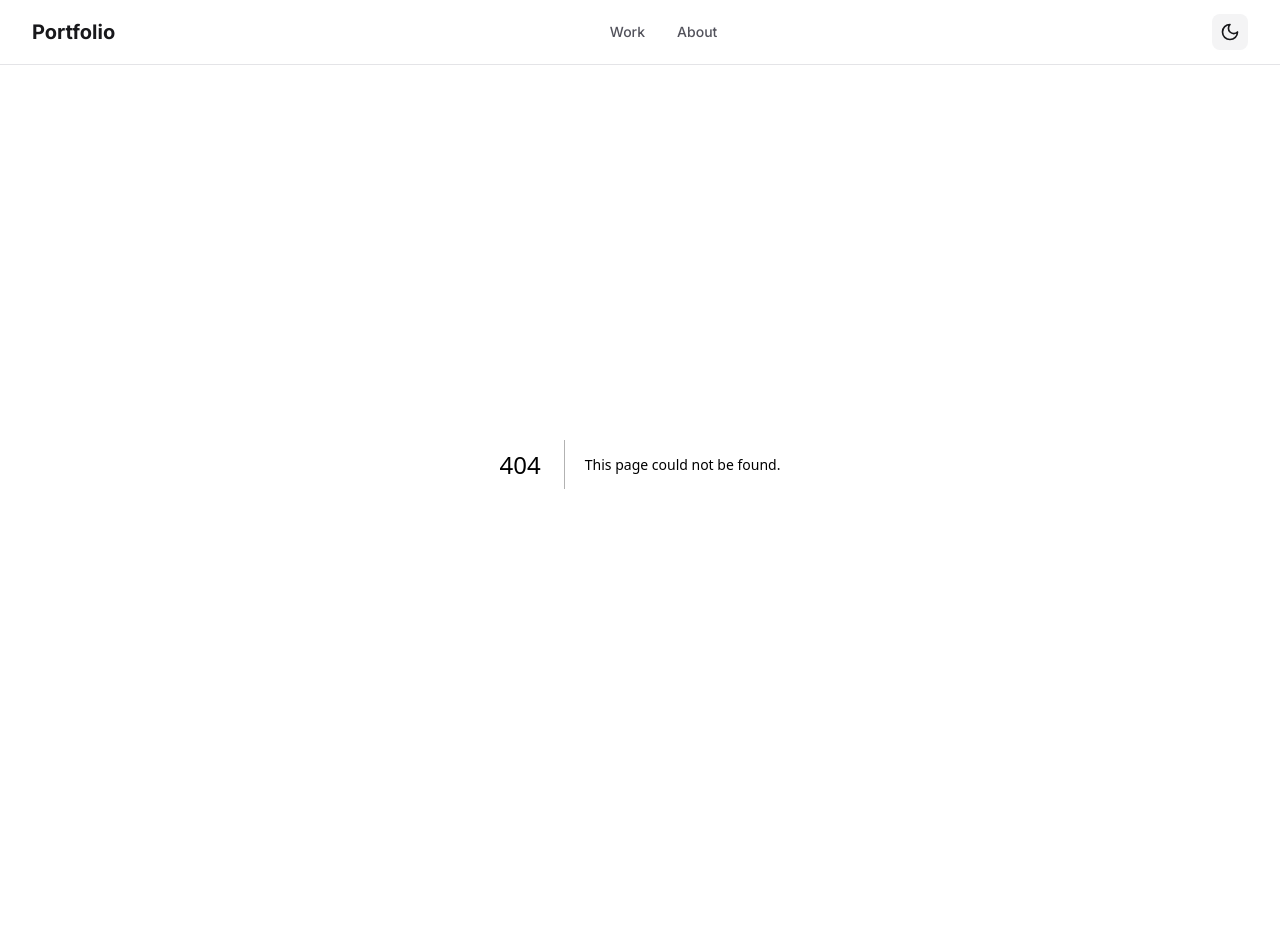
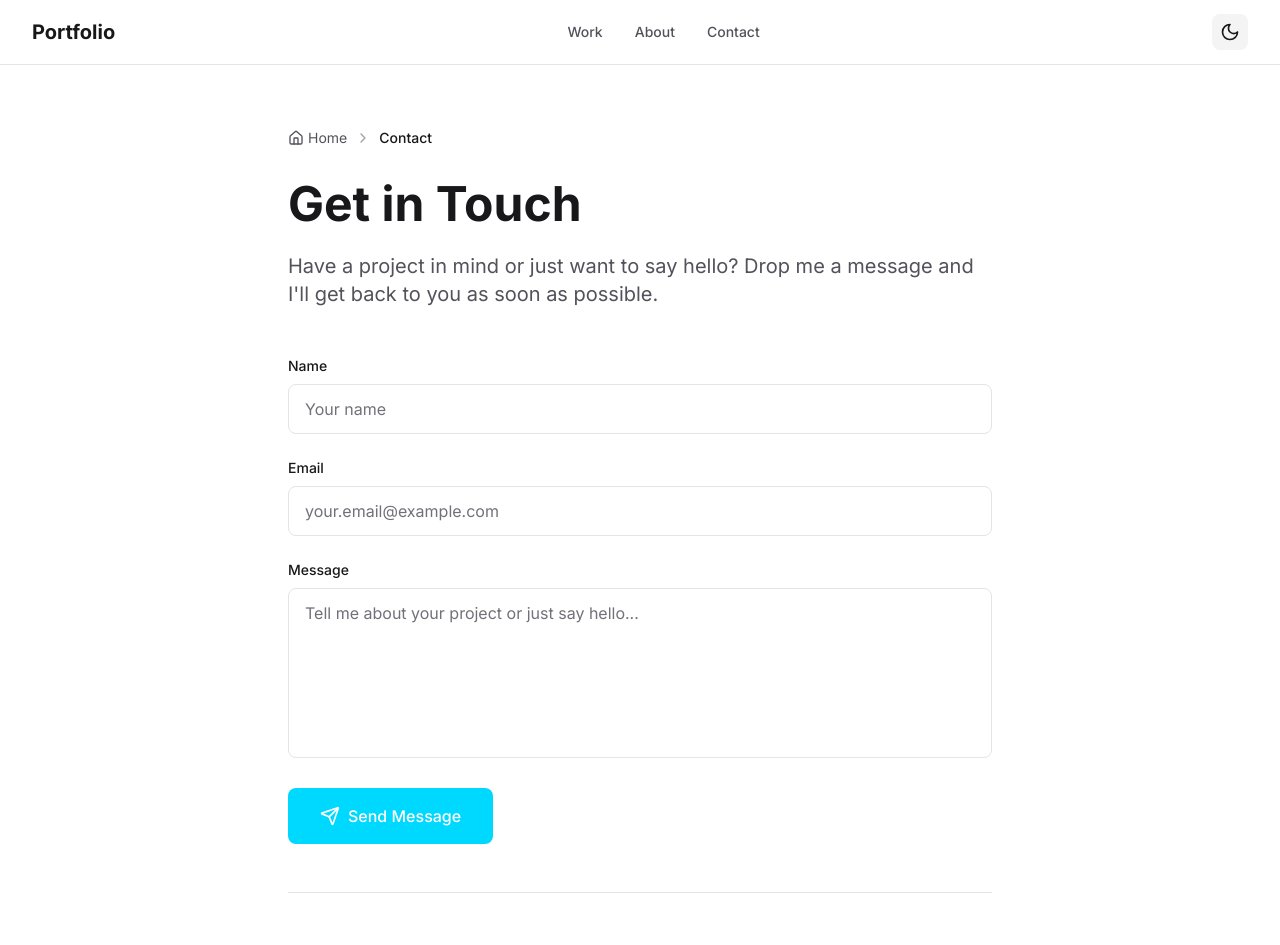
Before and after one commit to oliphauntai/creative-portfolio, a Next.js app: page /contact in a window 1280 px wide. Before the commit this address had no page. Shown: the top 945 px of the page. Built offline with nearby package versions, Linux system fonts and the light colour scheme.

Commit message:
Add contact page with form submitting to hello@hello.org

```diff
--- a/app/about/page.tsx
+++ b/app/about/page.tsx
@@ -35,7 +35,7 @@ export default function About() {
           Interested in working together?
         </p>
         <a
-          href="mailto:hello@example.com"
+          href="/contact"
           className="inline-block px-6 py-3 bg-accent text-white rounded-lg font-medium hover:bg-accent/90 transition-colors"
         >
           Get in Touch
--- /dev/null
+++ b/app/contact/page.tsx
@@ -0,0 +1,136 @@
+'use client'
+
+import { useState } from 'react'
+import { Breadcrumb } from '@/components/breadcrumb'
+import { Send } from 'lucide-react'
+
+export default function Contact() {
+  const [formData, setFormData] = useState({
+    name: '',
+    email: '',
+    message: '',
+  })
+  const [isSubmitting, setIsSubmitting] = useState(false)
+
+  const handleSubmit = async (e: React.FormEvent) => {
+    e.preventDefault()
+    setIsSubmitting(true)
+
+    const subject = `Contact from ${formData.name}`
+    const body = `Name: ${formData.name}%0D%0AEmail: ${formData.email}%0D%0A%0D%0AMessage:%0D%0A${formData.message}`
+
+    window.location.href = `mailto:hello@hello.org?subject=${encodeURIComponent(subject)}&body=${body}`
+
+    setTimeout(() => {
+      setIsSubmitting(false)
+      setFormData({ name: '', email: '', message: '' })
+    }, 1000)
+  }
+
+  const handleChange = (e: React.ChangeEvent<HTMLInputElement | HTMLTextAreaElement>) => {
+    setFormData({
+      ...formData,
+      [e.target.name]: e.target.value,
+    })
+  }
+
+  return (
+    <div className="max-w-3xl mx-auto px-4 sm:px-6 lg:px-8 py-16">
+      <Breadcrumb items={[{ label: 'Contact' }]} />
+
+      <div className="mb-12">
+        <h1 className="text-4xl md:text-5xl font-bold text-zinc-900 dark:text-zinc-50 mb-6">
+          Get in Touch
+        </h1>
+        <p className="text-xl text-zinc-600 dark:text-zinc-400">
+          Have a project in mind or just want to say hello? Drop me a message and I'll get back to you as soon as possible.
+        </p>
+      </div>
+
+      <form onSubmit={handleSubmit} className="space-y-6">
+        <div>
+          <label
+            htmlFor="name"
+            className="block text-sm font-medium text-zinc-900 dark:text-zinc-50 mb-2"
+          >
+            Name
+          </label>
+          <input
+            type="text"
+            id="name"
+            name="name"
+            value={formData.name}
+            onChange={handleChange}
+            required
+            className="w-full px-4 py-3 rounded-lg border border-zinc-200 dark:border-zinc-800 bg-white dark:bg-zinc-900 text-zinc-900 dark:text-zinc-50 placeholder-zinc-500 dark:placeholder-zinc-400 focus:outline-none focus:ring-2 focus:ring-accent transition-colors"
+            placeholder="Your name"
+          />
+        </div>
+
+        <div>
+          <label
+            htmlFor="email"
+            className="block text-sm font-medium text-zinc-900 dark:text-zinc-50 mb-2"
+          >
+            Email
+          </label>
+          <input
+            type="email"
+            id="email"
+            name="email"
+            value={formData.email}
+            onChange={handleChange}
+            required
+            className="w-full px-4 py-3 rounded-lg border border-zinc-200 dark:border-zinc-800 bg-white dark:bg-zinc-900 text-zinc-900 dark:text-zinc-50 placeholder-zinc-500 dark:placeholder-zinc-400 focus:outline-none focus:ring-2 focus:ring-accent transition-colors"
+            placeholder="your.email@example.com"
+          />
+        </div>
+
+        <div>
+          <label
+            htmlFor="message"
+            className="block text-sm font-medium text-zinc-900 dark:text-zinc-50 mb-2"
+          >
+            Message
+          </label>
+          <textarea
+            id="message"
+            name="message"
+            value={formData.message}
+            onChange={handleChange}
+            required
+            rows={6}
+            className="w-full px-4 py-3 rounded-lg border border-zinc-200 dark:border-zinc-800 bg-white dark:bg-zinc-900 text-zinc-900 dark:text-zinc-50 placeholder-zinc-500 dark:placeholder-zinc-400 focus:outline-none focus:ring-2 focus:ring-accent transition-colors resize-none"
+            placeholder="Tell me about your project or just say hello..."
+          />
+        </div>
+
+        <button
+          type="submit"
+          disabled={isSubmitting}
+          className="w-full sm:w-auto inline-flex items-center justify-center gap-2 px-8 py-4 bg-accent text-white rounded-lg font-medium hover:bg-accent/90 transition-colors disabled:opacity-50 disabled:cursor-not-allowed"
+        >
+          <Send className="w-5 h-5" />
+          {isSubmitting ? 'Sending...' : 'Send Message'}
+        </button>
+      </form>
+
+      <div className="mt-12 pt-12 border-t border-zinc-200 dark:border-zinc-800">
+        <h2 className="text-2xl font-bold text-zinc-900 dark:text-zinc-50 mb-4">
+          Other Ways to Connect
+        </h2>
+        <div className="space-y-3 text-zinc-600 dark:text-zinc-400">
+          <p>
+            <strong className="text-zinc-900 dark:text-zinc-50">Email:</strong>{' '}
+            <a href="mailto:hello@hello.org" className="text-accent hover:underline">
+              hello@hello.org
+            </a>
+          </p>
+          <p>
+            <strong className="text-zinc-900 dark:text-zinc-50">Response Time:</strong> Usually within 24-48 hours
+          </p>
+        </div>
+      </div>
+    </div>
+  )
+}
--- a/components/header.tsx
+++ b/components/header.tsx
@@ -23,6 +23,9 @@ export function Header() {
             <a href="/about" className="text-sm font-medium text-zinc-600 dark:text-zinc-400 hover:text-zinc-900 dark:hover:text-zinc-50 transition-colors">
               About
             </a>
+            <a href="/contact" className="text-sm font-medium text-zinc-600 dark:text-zinc-400 hover:text-zinc-900 dark:hover:text-zinc-50 transition-colors">
+              Contact
+            </a>
           </nav>
 
           <button
```
